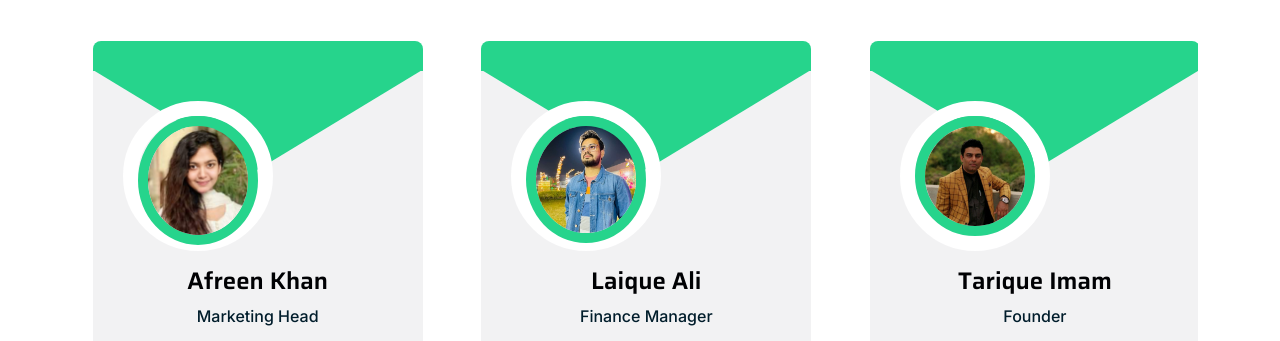
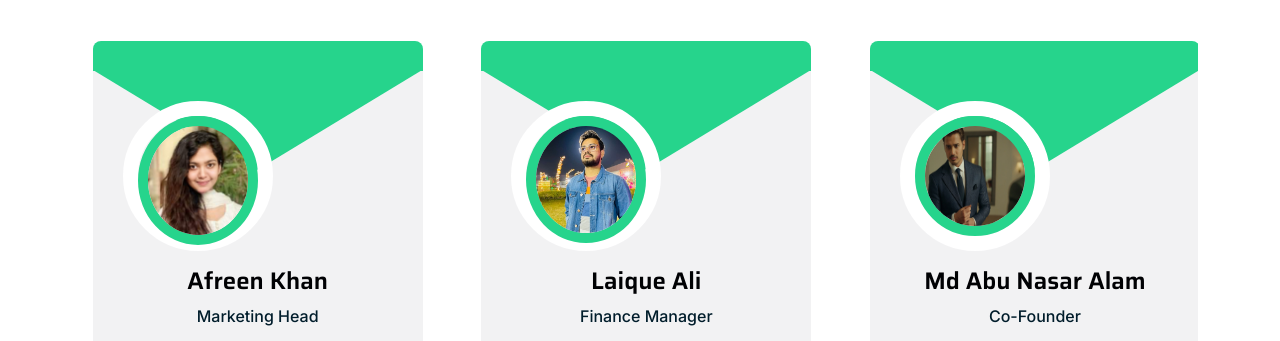
Before and after one commit to Abunsrr/Infogex, a plain HTML site: page index.html in a window 1280 px wide. Shown: the part 4220-4561 px from the top of the page. Drawn offline with nearby package versions, Linux system fonts and the light colour scheme; files that its build step writes are made by us from their sources; a script that the page names is missing.

Commit message:
image update

```diff
--- a/index.html
+++ b/index.html
@@ -1116,14 +1116,14 @@ closeModalBtns.forEach(function (btn) {
                         <div class="team-content">
                             <div class="team-img-icon">
                                 <div id class="team-img rounded-circle" style="height: 150px; width: 150px;">
-                                    <img src="img/tarique.jpg" class="img-fluid w-100 rounded-circle" alt="">
+                                    <img src="img/cof.jpeg" class="img-fluid w-full rounded-circle h-100 " alt="">
                                 </div>
 
                                 <div class="team-name text-center py-3">
-                                    <h4 class="">Tarique Imam </h4>
+                                    <h4 class="">Md Abu Nasar Alam</h4>
 
                                     <p style="color: rgb(1, 29, 43);
-                                    font-weight: 500;" class="m-0">Founder</p>
+                                    font-weight: 500;" class="m-0">Co-Founder</p>
 
                                 </div>
                                 <div class="team-icon d-flex justify-content-center pb-4">
```
Also changed, not shown: img/cof.jpeg (added).
